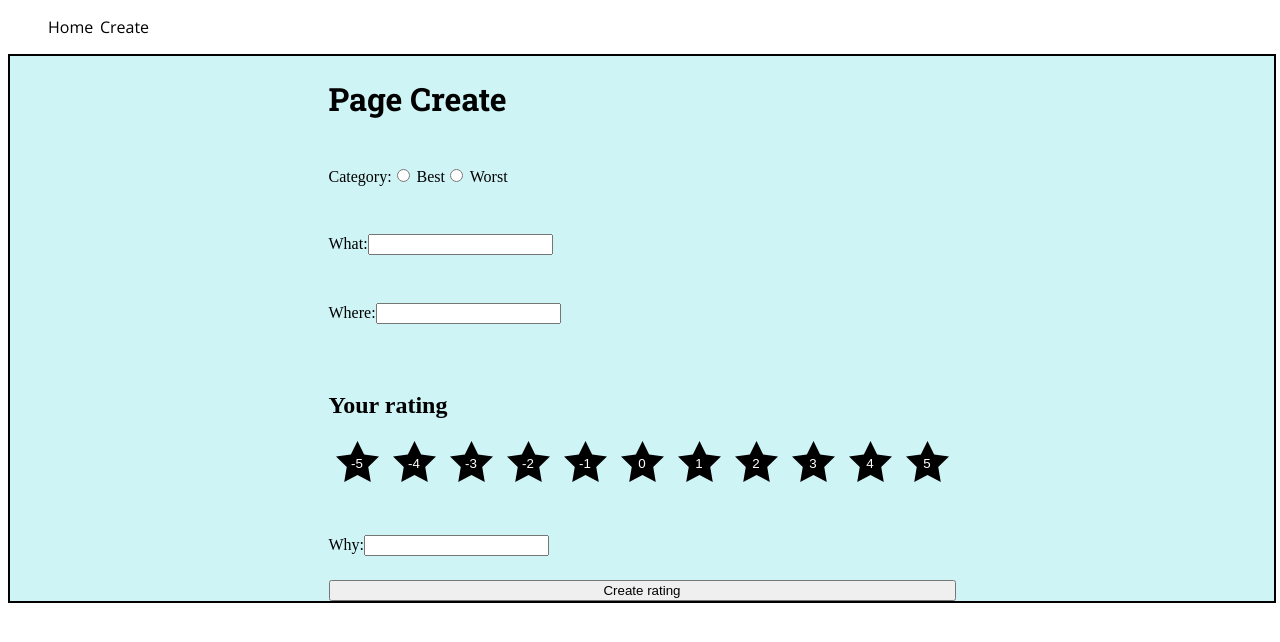
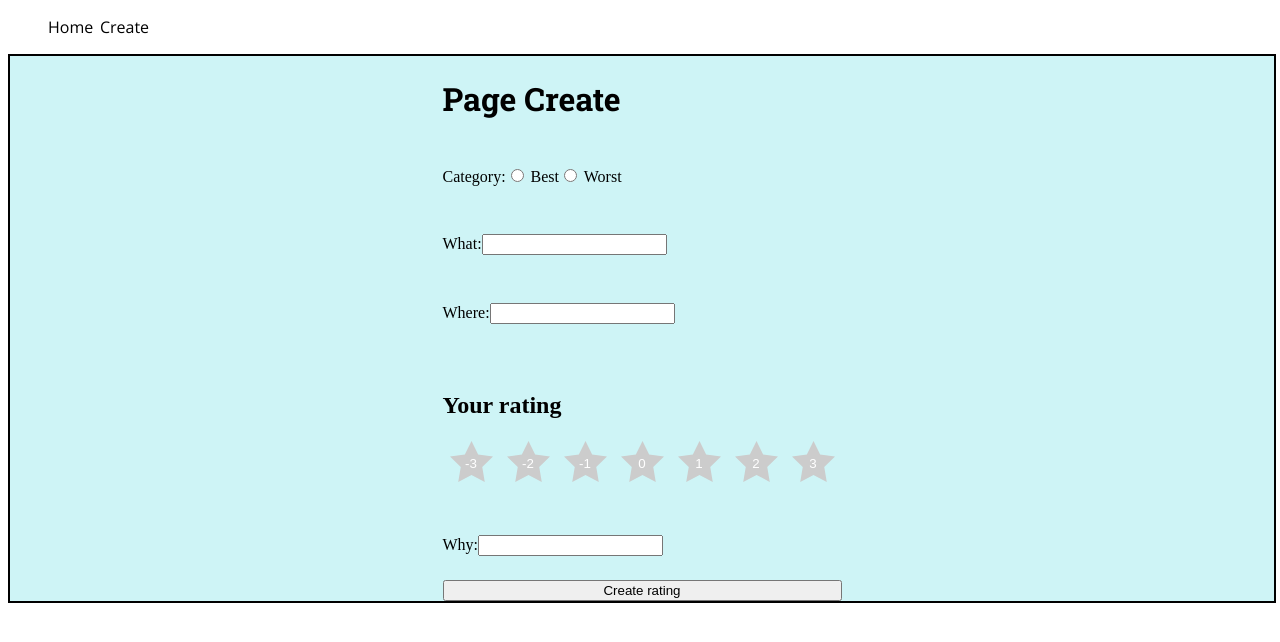
Before and after one commit to paulajs/rater, a React (Create React App) app: page /create in a window 1280 px wide. Shown: the top 642 px of the page. Built offline with nearby package versions, Linux system fonts and the light colour scheme.

Commit message:
added color to star rating

```diff
--- a/src/components/RatingStar.tsx
+++ b/src/components/RatingStar.tsx
@@ -2,18 +2,27 @@ import React from 'react';
 
 interface Props {
     id: string,
+    number: number,
+    fillClass: string,
+    onMouseEnter: () => void,
+    onMouseLeave: () => void,
 }
 
 export function RatingStar(props: Props) {
+    // const classes = `ratingStart ${}`
+
     return (
-        <div className="ratingStar" id={props.id}>
+        <div
+            className={"ratingStar " + props.fillClass}
+            id={props.id}
+            onMouseEnter={props.onMouseEnter}
+            onMouseLeave={props.onMouseLeave}
+        >
             <button id="btn-5">
             <svg version="1.1" className="star"  x="0px" y="0px" viewBox="0 0 135.5 128.9">
-                <polygon points="67.8,0 88.7,42.4 135.5,49.2 101.6,82.2 109.6,128.9 67.8,106.9 25.9,128.9 33.9,82.2 0,49.2
-	46.8,42.4 "/>
-</svg>
-
-            <p>{props.id}</p>
+                <polygon points="67.8,0 88.7,42.4 135.5,49.2 101.6,82.2 109.6,128.9 67.8,106.9 25.9,128.9 33.9,82.2 0,49.2 46.8,42.4 "/>
+            </svg>
+            <p>{props.number}</p>
             </button>
         </div>
     )
--- a/src/index.css
+++ b/src/index.css
@@ -66,3 +66,29 @@
     left: 50%;
     transform: translateX(-50%);
 }
+
+
+.star-rating-1 button svg{
+  fill: #aa0303;
+}
+.star-rating-2 button svg{
+  fill: #ff2300;
+}
+.star-rating-3 button svg{
+  fill: #ff8d00;
+}
+.star-rating-4 button svg{
+  fill: #ffc800;
+}
+.star-rating-5 button svg{
+  fill: #b5ec0a;
+}
+.star-rating-6 button svg{
+  fill: #67da10;
+}
+.star-rating-7 button svg{
+  fill: #07c70d;
+}
+.star-rating-none{
+  fill: #cccccc;
+}
--- a/src/pages/Create.tsx
+++ b/src/pages/Create.tsx
@@ -1,7 +1,37 @@
-import React from 'react';
+import React, { useState } from 'react';
 import { RatingStar } from '../components/RatingStar';
+/*
+    <RatingStar id="-3" class="ratingStar minus-3"></RatingStar>
+    <RatingStar id="-2" class="ratingStar minus-2"></RatingStar>
+    <RatingStar id="-1" class="ratingStar minus-1"></RatingStar>
+    <RatingStar id="0" class="ratingStar zero"></RatingStar>
+    <RatingStar id="1" class="ratingStar plus1"></RatingStar>
+    <RatingStar id="2" class="ratingStar plus2"></RatingStar>
+    <RatingStar id="3" class="ratingStar plus3"></RatingStar>
+*/
 
 export const Create = () => {
+    let stars = [];
+    const noRatingClass = 'star-rating-none';
+    const [starColor, setStarColor] = useState(noRatingClass);
+    for (let index = 1; index < 8; index++) {
+        const id = 'star'+ index;
+        const rating = index-4;
+
+        const onStarEnter = () => setStarColor(`star-rating-${index}`);
+        const onStarLeave = () => setStarColor(noRatingClass);
+
+        stars.push(
+            <RatingStar
+                id = {id}
+                key = {id}
+                number = {rating}
+                fillClass = {starColor}
+                onMouseEnter = {onStarEnter}
+                onMouseLeave = {onStarLeave}
+            ></RatingStar>
+        );
+    }
     return (
         <div>
             <h1 className="page-header">Page Create</h1>
@@ -22,18 +52,7 @@ export const Create = () => {
                 <label>
                     <h2>Your rating</h2>
                     <div className="rating">
-                    <RatingStar id="-5"></RatingStar>
-                    <RatingStar id="-4"></RatingStar>
-                    <RatingStar id="-3"></RatingStar>
-                    <RatingStar id="-2"></RatingStar>
-                    <RatingStar id="-1"></RatingStar>
-                    <RatingStar id="0"></RatingStar>
-                    <RatingStar id="1"></RatingStar>
-                    <RatingStar id="2"></RatingStar>
-                    <RatingStar id="3"></RatingStar>
-                    <RatingStar id="4"></RatingStar>
-                    <RatingStar id="5"></RatingStar>
-
+                        { stars }
                     </div>
                 </label>
                 <label>
```
